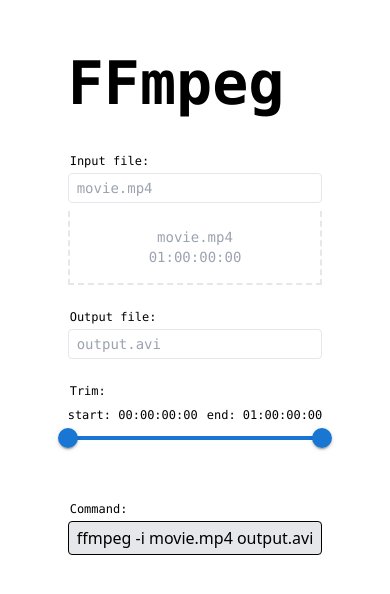
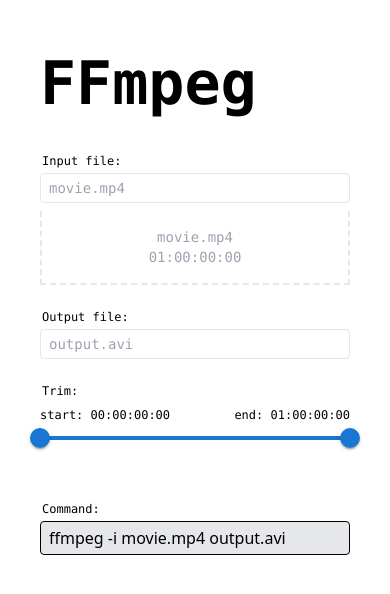
Before and after one commit to metahistory/ffmpeg-play, a React (Vite) app: page / in a window 390 px wide. Shown: the part 118-712 px from the top of the page. Built offline with nearby package versions, Linux system fonts and the light colour scheme.

Commit message:
responsive: max-width

```diff
--- a/src/App.tsx
+++ b/src/App.tsx
@@ -65,7 +65,7 @@
 
    return (
       <div className="h-full flex">
-         <div className="m-auto flex flex-col">
+         <div className="m-auto flex flex-col w-full px-10 max-w-[640px]">
             <h1 className="text-6xl font-mono font-bold">FFmpeg</h1>
 
             <span className="mt-10 ml-0.5 font-mono text-xs">Input file:</span>
```
